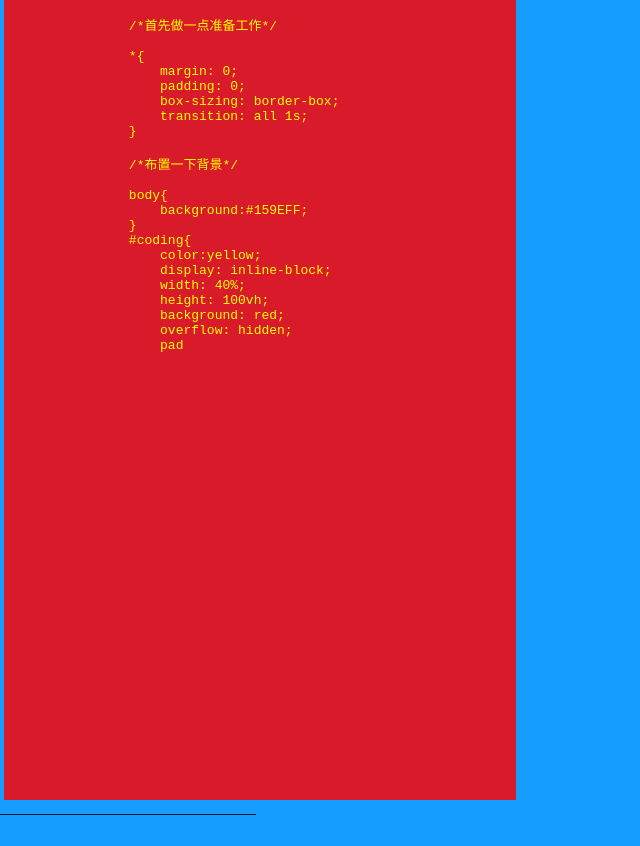
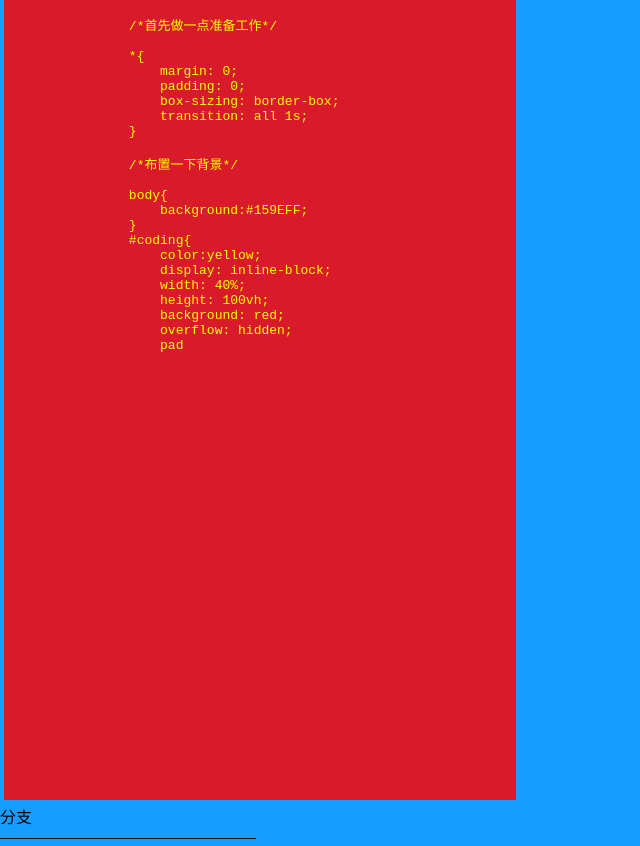
Before and after one commit to zhangyuanlong00/yyyy, a plain HTML site: page 11111.html in a window 1280 px wide. Shown: the whole page, without its empty margins (0-640 px from the left). Before the commit the page ends 822 px from the top, so only its background shows below. Drawn offline with Linux system fonts and the light colour scheme.

Commit message:
dev中提交的

```diff
--- a/11111.html
+++ b/11111.html
@@ -38,6 +38,7 @@
 		            </div>
 		        </div>
 		    </div>
+		    <div>分支</div>
 		    <script>
 		    	var css = `
 		/*首先做一点准备工作*/
```
